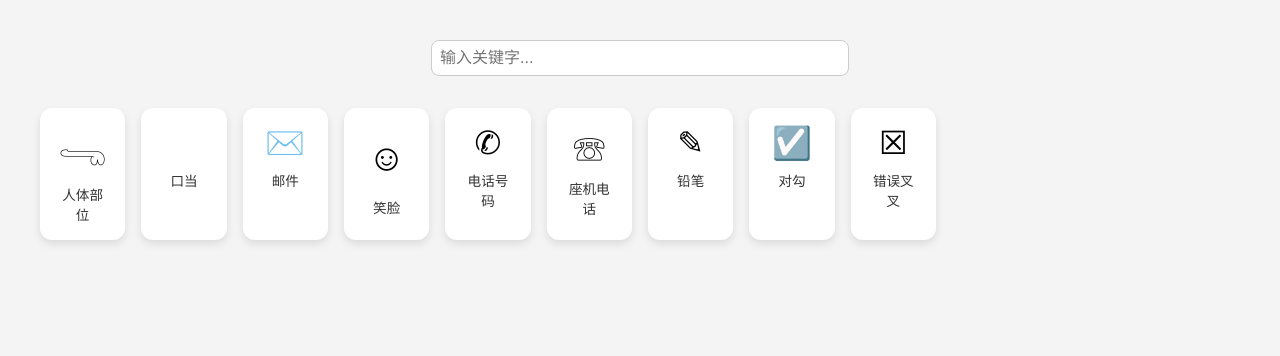
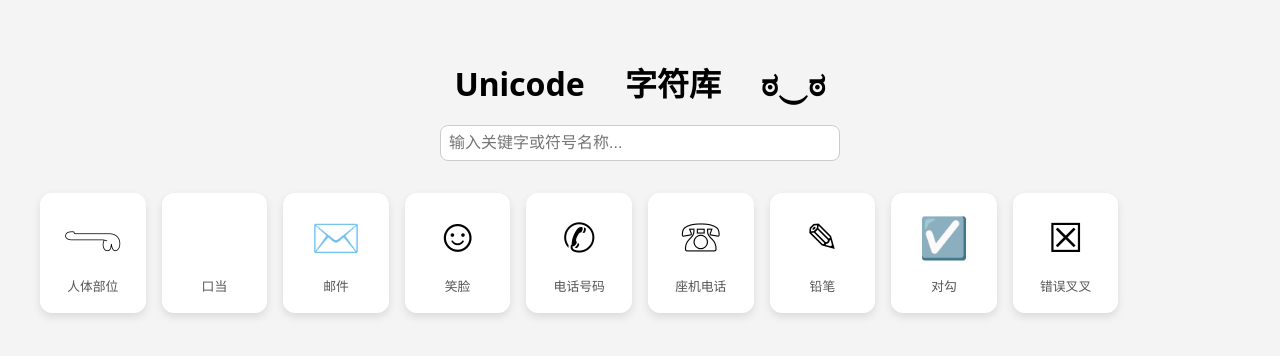
Before and after one commit to bengang904/unicode, a plain HTML site: page index.html in a window 1280 px wide. Both pictures are taken after a click on the element "人体部位". Drawn offline with Linux system fonts and the light colour scheme; a web font is replaced by a local one.

Commit message:
Update index.html

```diff
--- a/index.html
+++ b/index.html
@@ -4,12 +4,21 @@
     <meta charset="UTF-8">
     <meta name="viewport" content="width=device-width, initial-scale=1.0"/>
     <link rel="shortcut icon" href="https://2024-10-24.zip/images/unicode.jpg" type="image/jpeg">
-  <title>Unicode 字符库 ಠ‿ಠ</title>
+    <title>Unicode 字符库</title>
     <style>
+        @font-face {
+            font-family: 'SymbolFallback';
+            src: url('https://fonts.gstatic.com/s/notosanssymbols/v13/h-PlgJ7_S2c1P_a8F8y_G12e_O6gM-P_pQ.woff2') format('woff2');
+            font-weight: normal;
+            font-style: normal;
+            unicode-range: U+2190-21FF, U+2300-23FF, U+25A0-25FF, U+2600-26FF, U+2700-27BF;
+        }
+
         body {
-      font-family: 'Segoe UI Emoji', 'Noto Color Emoji', 'Apple Color Emoji', 'Noto Sans Symbols', sans-serif;
+            font-family: 'SymbolFallback', 'Segoe UI Emoji', 'Noto Color Emoji', 'Apple Color Emoji', 'Noto Sans Symbols', sans-serif;
             background: #f4f4f4;
             padding: 2rem;
+            line-height: 1.5;
         }
         h1 {
             text-align: center;
@@ -22,47 +31,56 @@
         input[type="text"] {
             padding: 0.5rem;
             font-size: 1rem;
-      width: 60%;
+            width: 80%;
             max-width: 400px;
             border: 1px solid #ccc;
             border-radius: 8px;
+            box-sizing: border-box;
         }
         .grid {
             display: grid;
-      grid-template-columns: repeat(auto-fill, minmax(80px, 1fr));
+            grid-template-columns: repeat(auto-fill, minmax(100px, 1fr));
             gap: 1rem;
+            max-width: 1200px;
+            margin: 0 auto;
         }
         .card {
             background: white;
             border-radius: 12px;
             box-shadow: 0 4px 8px rgba(0,0,0,0.1);
             text-align: center;
-      padding: 1rem;
+            padding: 1rem 0.5rem;
             cursor: pointer;
-      transition: transform 0.2s;
+            transition: transform 0.2s, box-shadow 0.2s;
         }
         .card:hover {
-      transform: scale(1.05);
+            transform: translateY(-3px);
+            box-shadow: 0 6px 12px rgba(0,0,0,0.15);
             background: #e0f7fa;
         }
         .char {
-      font-size: 2rem;
+            font-size: 2.5rem;
             margin-bottom: 0.5rem;
+            user-select: none;
         }
         .label {
-      font-size: 0.85rem;
-      color: #333;
+            font-size: 0.8rem;
+            color: #555;
+            white-space: nowrap;
+            overflow: hidden;
+            text-overflow: ellipsis;
+            padding: 0 5px;
         }
         .toast {
             position: fixed;
             bottom: 20px;
             left: 50%;
             transform: translateX(-50%);
-      background: #4caf50;
+            background: #333;
             color: white;
             padding: 10px 20px;
             border-radius: 8px;
-      box-shadow: 0 2px 10px rgba(0, 0, 0, 0.2);
+            box-shadow: 0 2px 10px rgba(0, 0, 0, 0.3);
             opacity: 0;
             transition: opacity 0.3s;
             z-index: 1000;
@@ -73,21 +91,31 @@
     </style>
 </head>
 <body>
+    <h1>Unicode 字符库 ಠ‿ಠ</h1>
     <div class="search-box">
-    <input type="text" id="search" placeholder="输入关键字...">
+        <input type="text" id="search" placeholder="输入关键字或符号名称...">
     </div>
     <div class="grid" id="grid"></div>
     <div class="toast" id="toast">已复制！</div>
 
     <script>
+        const grid = document.getElementById('grid');
+        const toast = document.getElementById('toast');
+        const searchInput = document.getElementById('search');
+
         async function loadSymbols() {
+            try {
                 const response = await fetch('symbols.json');
+                if (!response.ok) {
+                    throw new Error(`HTTP error! status: ${response.status}`);
+                }
                 const data = await response.json();
                 return data;
+            } catch (error) {
+                console.error("加载 symbols.json 失败:", error);
+                return [];
             }
-
-    const grid = document.getElementById('grid');
-    const toast = document.getElementById('toast');
+        }
 
         function showToast(message) {
             toast.textContent = message;
@@ -100,13 +128,23 @@
             symbolsToRender.forEach(({ char, label }) => {
                 const div = document.createElement('div');
                 div.className = 'card';
+                div.title = label;
                 div.innerHTML = `<div class="char">${char}</div><div class="label">${label}</div>`;
+
                 div.onclick = () => {
-          navigator.clipboard.writeText(char);
+                    navigator.clipboard.writeText(char).then(() => {
                         showToast('已复制：' + char);
+                    }).catch(err => {
+                        console.error('复制失败:', err);
+                        showToast('复制失败 (请检查权限)');
+                    });
                 };
                 grid.appendChild(div);
             });
+
+            if (symbolsToRender.length === 0) {
+                 grid.innerHTML = `<p style="grid-column: 1 / -1; text-align: center; color: #888;">未找到匹配的符号。</p>`;
+            }
         }
 
         let symbols = [];
@@ -115,18 +153,21 @@
             symbols = data;
             render(symbols);
 
-      document.getElementById('search').addEventListener('input', (e) => {
-        const regex = e.target.value;
-        try {
-          const pattern = new RegExp(regex);
-          const filtered = symbols.filter(s => pattern.test(s.label));
+            searchInput.addEventListener('input', (e) => {
+                const query = e.target.value.toLowerCase();
+
+                if (!query) {
+                    render(symbols);
+                    return;
+                }
+
+                const filtered = symbols.filter(s =>
+                    s.label.toLowerCase().includes(query) ||
+                    s.char.includes(query)
+                );
                 render(filtered);
-        } catch (err) {
-          render([]);
-        }
             });
         });
     </script>
 </body>
-
 </html>
```
Lines whose indentation alone changed are shown as unchanged.
